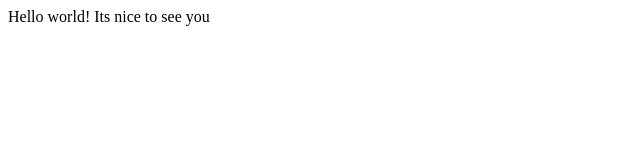
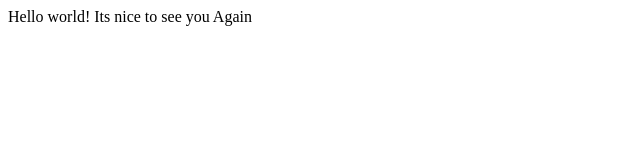
Before and after one commit to wbanko/nauka-gita-2, a plain HTML site: page index.html in a window 1280 px wide. Shown: the full height of the page, 0-640 px from the left. Drawn offline with Linux system fonts and the light colour scheme.

Commit message:
Update index2.html

```diff
--- a/index.html
+++ b/index.html
@@ -6,5 +6,6 @@
     </head>
     <body>
         Hello world! Its nice to see you
+        Again
     </body>
 </html>
```
